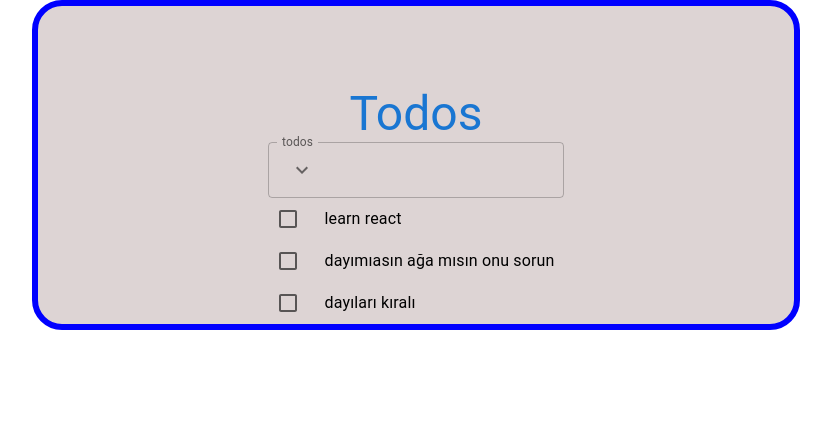
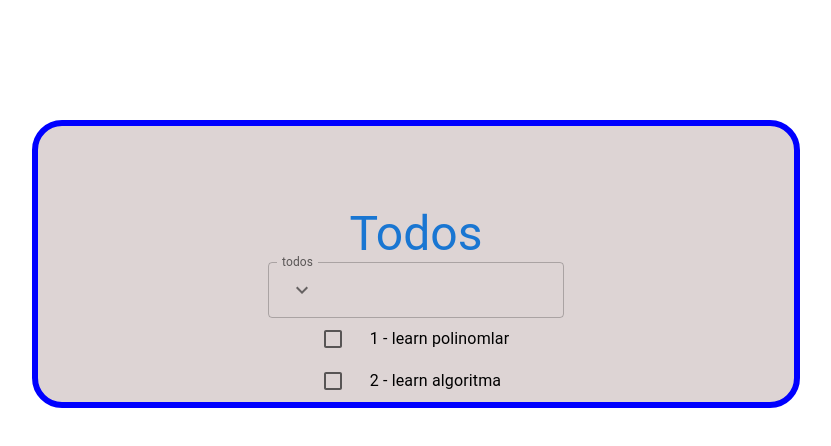
Before and after one commit to SenFaruk/reduxtoolkit, a React (Create React App) app: page / in a window 1280 px wide. Shown: the top 446 px of the page, without its empty margins (224-1055 px from the left). Built offline with nearby package versions, Linux system fonts and the light colour scheme.

Commit message:
Store ve Todos Sice oluşturuldu

```diff
--- a/src/components/Content.js
+++ b/src/components/Content.js
@@ -4,18 +4,24 @@ import Checkbox from "@mui/material/Checkbox";
 import Typography from "@mui/material/Typography";
 import { Box } from "@mui/material";
 
+import { useSelector } from "react-redux";
+
 const Content = () => {
+  const items = useSelector((state) => state.todos.items);
+  console.log(items);
   return (
     <>
-    <Box sx={{
-        display:"flex",
+      <Box
+        sx={{
+          display: "flex",
           flexDirection: "column",
-        justifyContent:"space-between",
-        alignItems:"flex-start",
-    }}>
-
-
+          justifyContent: "space-between",
+          alignItems: "flex-start",
+        }}
+      >
+        {items.map((item, index) => (
           <Box
+            key={index}
             sx={{
               display: "flex",
               justifyContent: "center",
@@ -24,33 +30,10 @@ const Content = () => {
           >
             <FormControlLabel label="" control={<Checkbox color="primary" />} />
             <Typography variant="body1" color="initial">
-          learn react
+              {index + 1} - {item.title}
             </Typography>
           </Box>
-      <Box
-        sx={{
-          display: "flex",
-          justifyContent: "center",
-          alignItems: "center",
-        }}
-      >
-        <FormControlLabel label="" control={<Checkbox color="primary" />} />
-        <Typography variant="body1" color="initial">
-         dayımıasın ağa mısın onu sorun
-        </Typography>
-      </Box>
-      <Box
-        sx={{
-          display: "flex",
-          justifyContent: "center",
-          alignItems: "center",
-        }}
-      >
-        <FormControlLabel label="" control={<Checkbox color="primary" />} />
-        <Typography variant="body1" color="initial">
-         dayıları kıralı
-        </Typography>
-      </Box>
+        ))}
       </Box>
     </>
   );
--- a/src/components/Header.js
+++ b/src/components/Header.js
@@ -19,6 +19,7 @@ const Header = () => {
         m:'auto',
         borderRadius: "30px",
         border:"6px solid blue",
+        mt:15,
 
     }}>
 
--- a/src/redux/store.js
+++ b/src/redux/store.js
@@ -1,7 +1,9 @@
 import { configureStore } from '@reduxjs/toolkit'
+import todosSlice from './todos/todosSlice'
+
 
 export const store = configureStore({
   reducer: {
-    // yazacağımız slicelarla dolduruyoruz..
+    todos: todosSlice,
   },
 })
--- a/src/redux/todos/todosSlice.js
+++ b/src/redux/todos/todosSlice.js
@@ -1,10 +1,20 @@
 import { createSlice } from "@reduxjs/toolkit";
 
+export const todosSlice = createSlice({
+  name: "todos",
+  initialState: {
+    items: [
+      {
+        id: "1",
+        title: "learn polinomlar",
+      },
+      {
+        id: "2",
+        title: "learn algoritma",
+      },
+    ],
+  },
+  reducers: {},
+});
 
-export const todosSlice = createSlice({
-    name: "todos",
-    initialState:{
-        items:[]
-    },
-    reducers:{},
-})
+export default todosSlice.reducer;
```
Also changed, not shown: fotos/1.jpg (added), 1 other file (tests, documents, lock files or other folders). Lines whose indentation alone changed are shown as unchanged.
